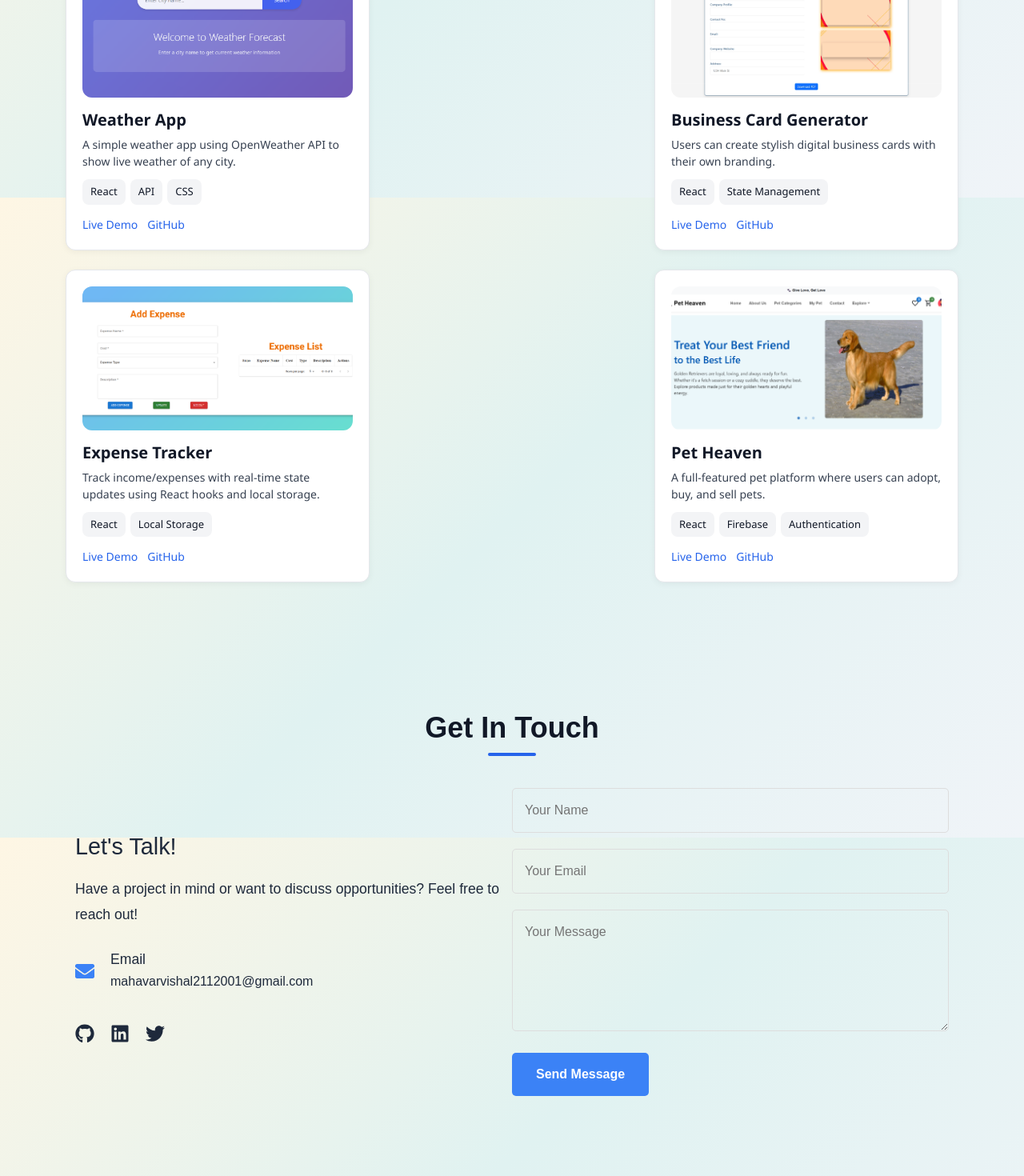
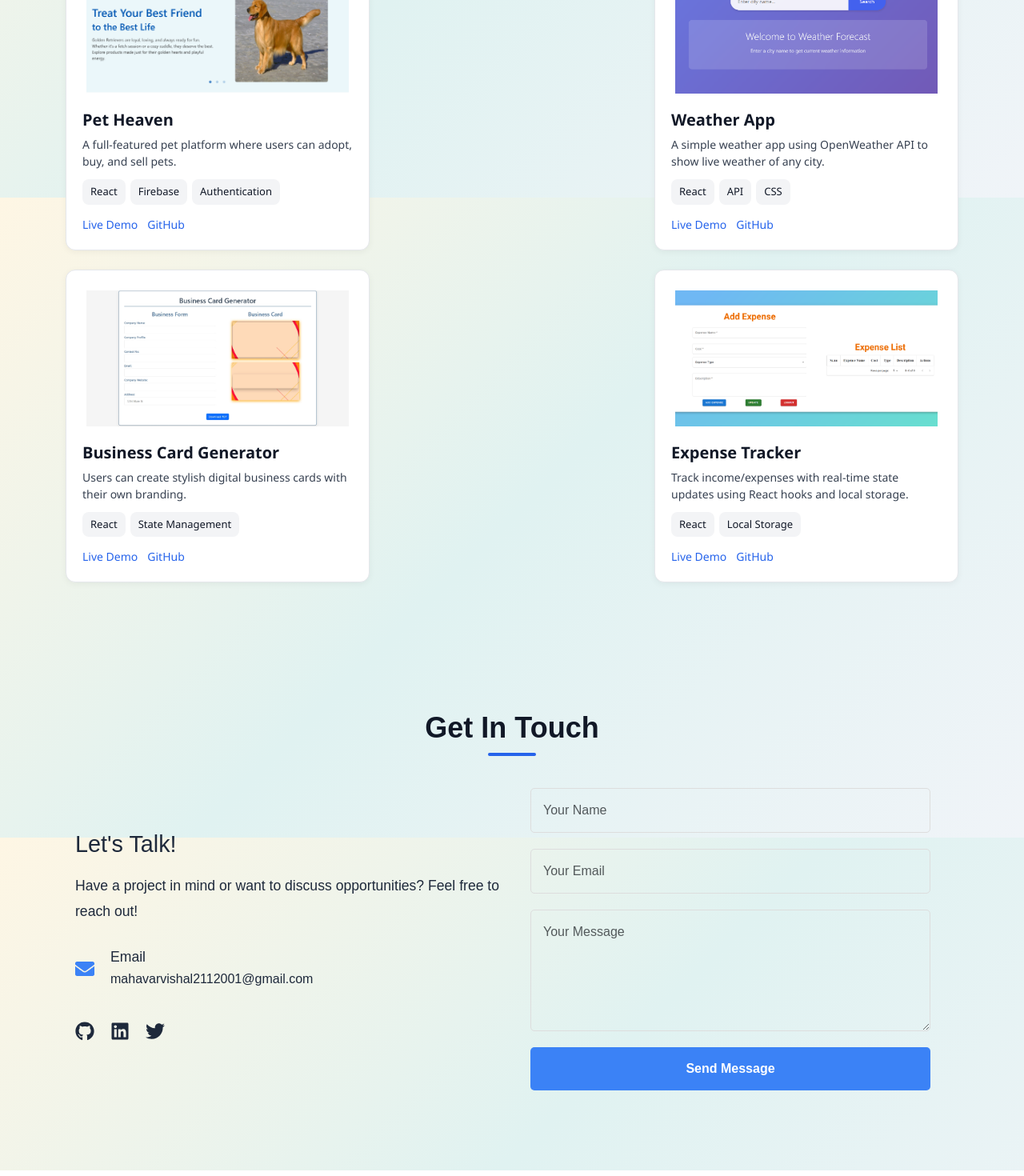
Before and after one commit to Vishal-vm02/Portfolio, a React (Create React App) app: page / in a window 1280 px wide. Shown: the part 1353-2823 px from the top of the page at 80% size. Built offline with nearby package versions, Linux system fonts and the light colour scheme.

Commit message:
update pages

```diff
--- a/src/Contact.js
+++ b/src/Contact.js
@@ -64,30 +64,34 @@ const Contact = () => {
               </a>
             </div>
           </motion.div>
-          </div>
-<div className='col-md-6'>
+          </div><div
+  className="col-12 col-md-6 d-flex justify-content-center align-items-center"
+  // style={{ minHeight: "100vh" }} // Optional for vertical centering
+>
   <motion.div
     initial={{ opacity: 0, x: 50 }}
     whileInView={{ opacity: 1, x: 0 }}
     transition={{ duration: 0.6 }}
-            className="contact-form"
+    className="contact-form w-100"
+    style={{ maxWidth: "500px" }} // Keeps the form from stretching too wide
   >
     <form>
       <div className="form-group">
-                <input type="text" placeholder="Your Name" required />
+        <input type="text" placeholder="Your Name" required className="form-control" />
       </div>
       <div className="form-group">
-                <input type="email" placeholder="Your Email" required />
+        <input type="email" placeholder="Your Email" required className="form-control" />
       </div>
       <div className="form-group">
-                <textarea placeholder="Your Message" rows="5" required></textarea>
+        <textarea placeholder="Your Message" rows="5" required className="form-control"></textarea>
       </div>
-              <button type="submit" className="submit-btn">
+      <button type="submit" className="submit-btn btn btn-primary w-100">
         Send Message
       </button>
     </form>
   </motion.div>
 </div>
+
         </div>
       </div>
     </section>
--- a/src/Myproject.js
+++ b/src/Myproject.js
@@ -70,9 +70,24 @@ const Projects = () => {
       {/* <h2 className="projects-heading">Projects</h2> */}
 
       <div className="projects-grid container">
+        <div className="project-card">
+                    <div className="project-image" style={{padding:"5px"}}> <img src={Pet} alt="Project" /></div>
+
+          <div className="project-details">
+            <h3 className="project-title">{projects[3].title}</h3>
+            <p className="project-description">{projects[3].description}</p>
+            <div className="project-tags">
+              {projects[3].tags.map((tag, i) => <span key={i} className="tag">{tag}</span>)}
+            </div>
+            <div className="project-links">
+              <a href={projects[3].live} target="_blank" rel="noreferrer">Live Demo</a>
+              <a href={projects[3].github} target="_blank" rel="noreferrer">GitHub</a>
+            </div>
+          </div>
+        </div>
         {/* Project 1 */}
         <div className="project-card">
-          <div className="project-image"> <img src={Weather} alt="Project" /></div>
+          <div className="project-image" style={{padding:"5px"}}> <img src={Weather} alt="Project" /></div>
           <div className="project-details">
             <h3 className="project-title">{projects[0].title}</h3>
             <p className="project-description">{projects[0].description}</p>
@@ -88,7 +103,7 @@ const Projects = () => {
 
         {/* Project 2 */}
         <div className="project-card">
-                    <div className="project-image"> <img src={Card} alt="Project" /></div>
+                    <div className="project-image" style={{padding:"5px"}}> <img src={Card} alt="Project" /></div>
 
           <div className="project-details">
             <h3 className="project-title">{projects[1].title}</h3>
@@ -105,7 +120,7 @@ const Projects = () => {
 
         {/* Project 3 */}
         <div className="project-card">
-                    <div className="project-image"> <img src={Ex} alt="Project" /></div>
+                    <div className="project-image" style={{padding:"5px"}}> <img src={Ex} alt="Project" /></div>
 
           <div className="project-details">
             <h3 className="project-title">{projects[2].title}</h3>
@@ -121,21 +136,7 @@ const Projects = () => {
         </div>
 
         {/* Project 4 */}
-        <div className="project-card">
-                    <div className="project-image"> <img src={Pet} alt="Project" /></div>
 
-          <div className="project-details">
-            <h3 className="project-title">{projects[3].title}</h3>
-            <p className="project-description">{projects[3].description}</p>
-            <div className="project-tags">
-              {projects[3].tags.map((tag, i) => <span key={i} className="tag">{tag}</span>)}
-            </div>
-            <div className="project-links">
-              <a href={projects[3].live} target="_blank" rel="noreferrer">Live Demo</a>
-              <a href={projects[3].github} target="_blank" rel="noreferrer">GitHub</a>
-            </div>
-          </div>
-        </div>
 
       </div>
     </section>
```
Lines whose indentation alone changed are shown as unchanged.
